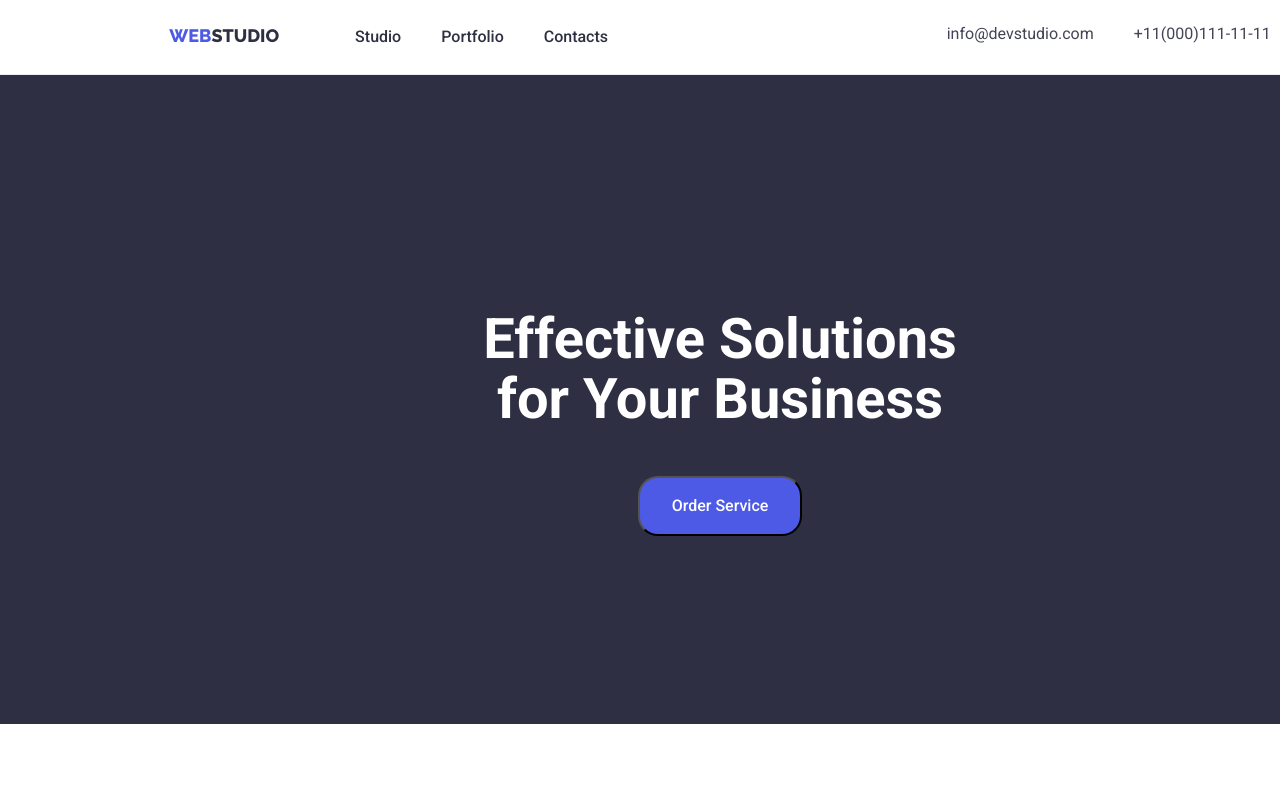
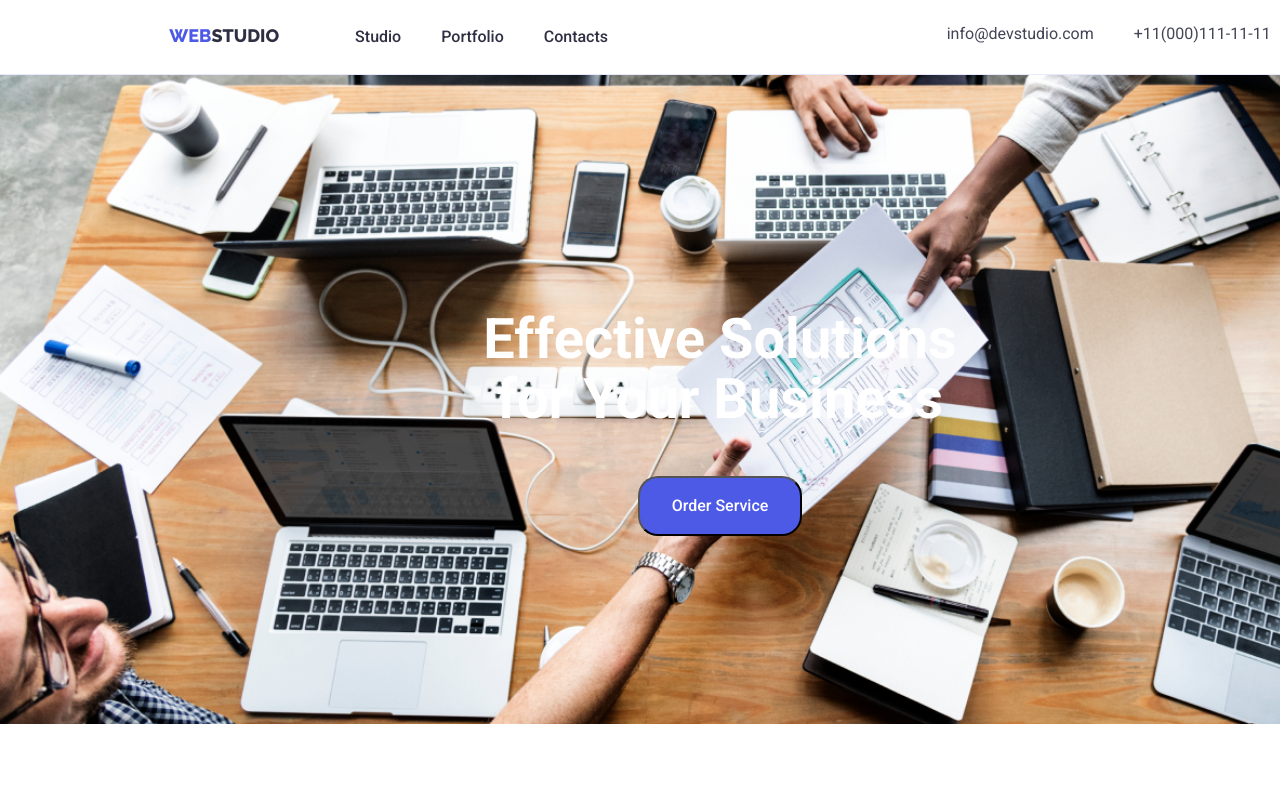
Before and after one commit to EmanVB/goit-markup-hw-04, a plain HTML site: page index.html in a window 1280 px wide. Shown: the top 800 px of the page. Drawn offline with Linux system fonts and the light colour scheme.

Commit message:
Update css
Add background image to header.

```diff
--- a/css/styles.css
+++ b/css/styles.css
@@ -91,7 +91,8 @@
     padding-bottom: 120px;
 }
 .service-offer {
-    background-color: #2E2F42;
+    background-image: url("../images/people-office1.jpg");
+    background-size: cover;
     padding-top: 188px;
     padding-bottom: 188px;
     text-align: center;
```
Also changed, not shown: images/people-office1.jpg (renamed from images/people-office 1.jpg).
